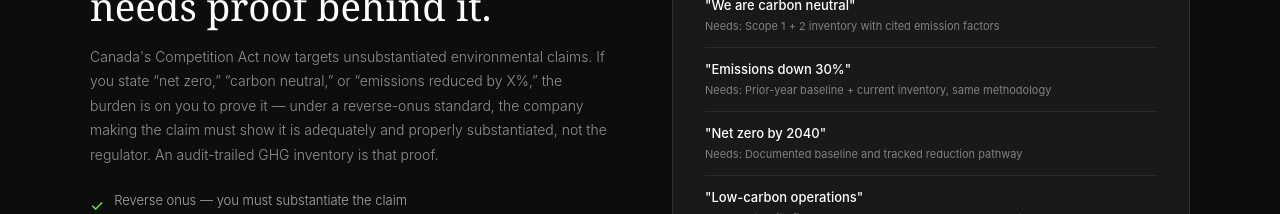
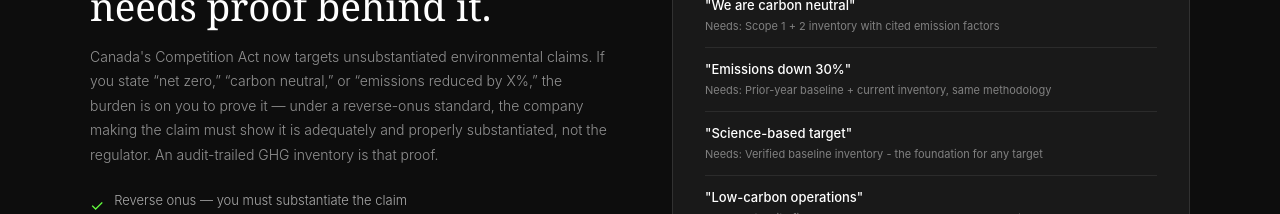
Before and after one commit to themisiqco/themisiq, a Next.js app: page /climate-ghg in a window 1280 px wide. Shown: the part 2040-2254 px from the top of the page. Built offline with nearby package versions, Linux system fonts and the light colour scheme.

Commit message:
Soften GHG claim example - no overclaim on reduction pathways

```diff
--- a/app/climate-ghg/page.tsx
+++ b/app/climate-ghg/page.tsx
@@ -148,7 +148,7 @@ export default function Page() {
             {[
               { claim: '"We are carbon neutral"', proof: 'Scope 1 + 2 inventory with cited emission factors' },
               { claim: '"Emissions down 30%"', proof: 'Prior-year baseline + current inventory, same methodology' },
-              { claim: '"Net zero by 2040"', proof: 'Documented baseline and tracked reduction pathway' },
+              { claim: '"Science-based target"', proof: 'Verified baseline inventory - the foundation for any target' },
               { claim: '"Low-carbon operations"', proof: 'Intensity figures benchmarked and source-documented' },
             ].map(({ claim, proof }) => (
               <div key={claim} style={{ padding: '12px 0', borderBottom: '0.5px solid rgba(255,255,255,0.08)' }}>
```
